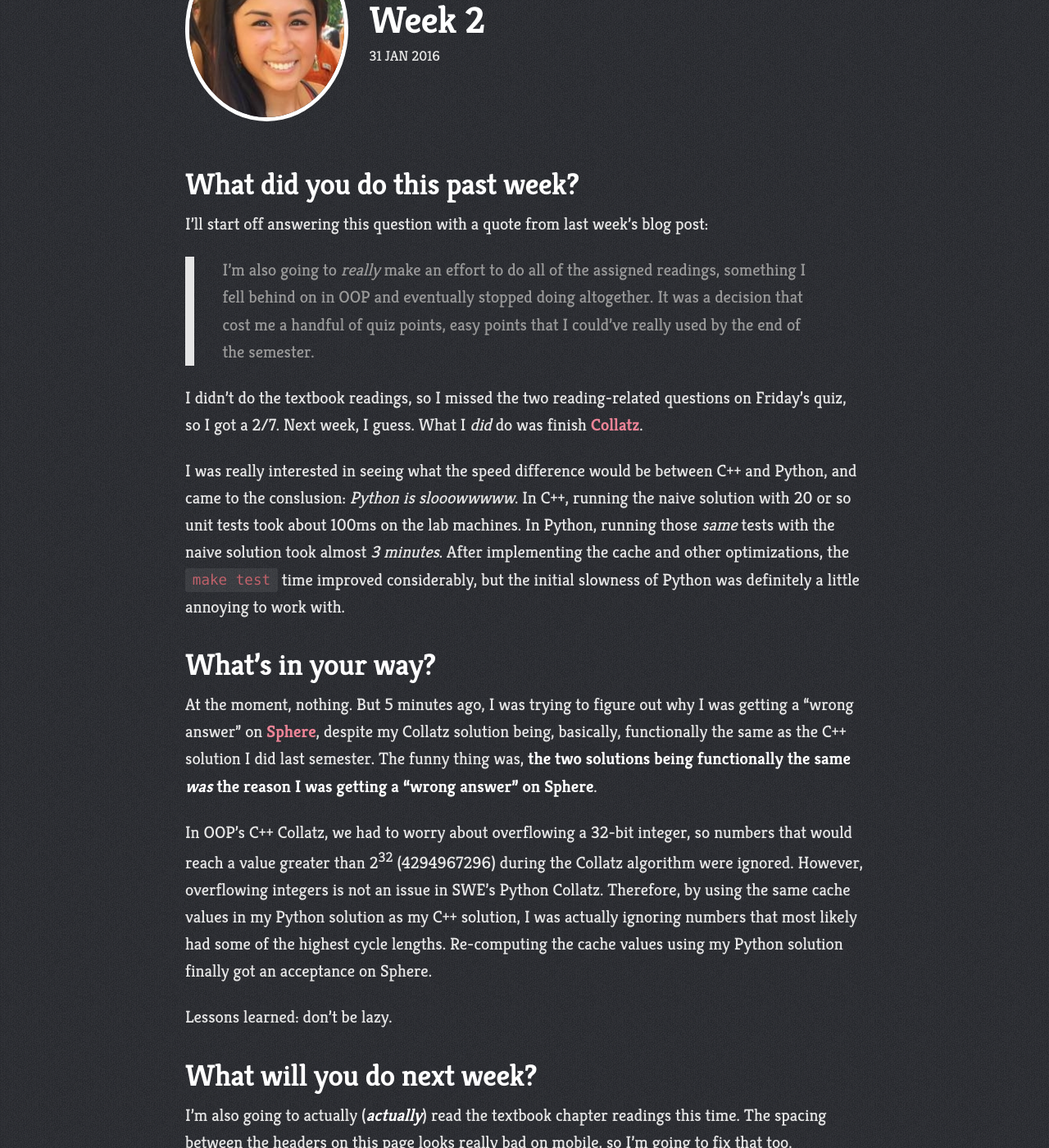
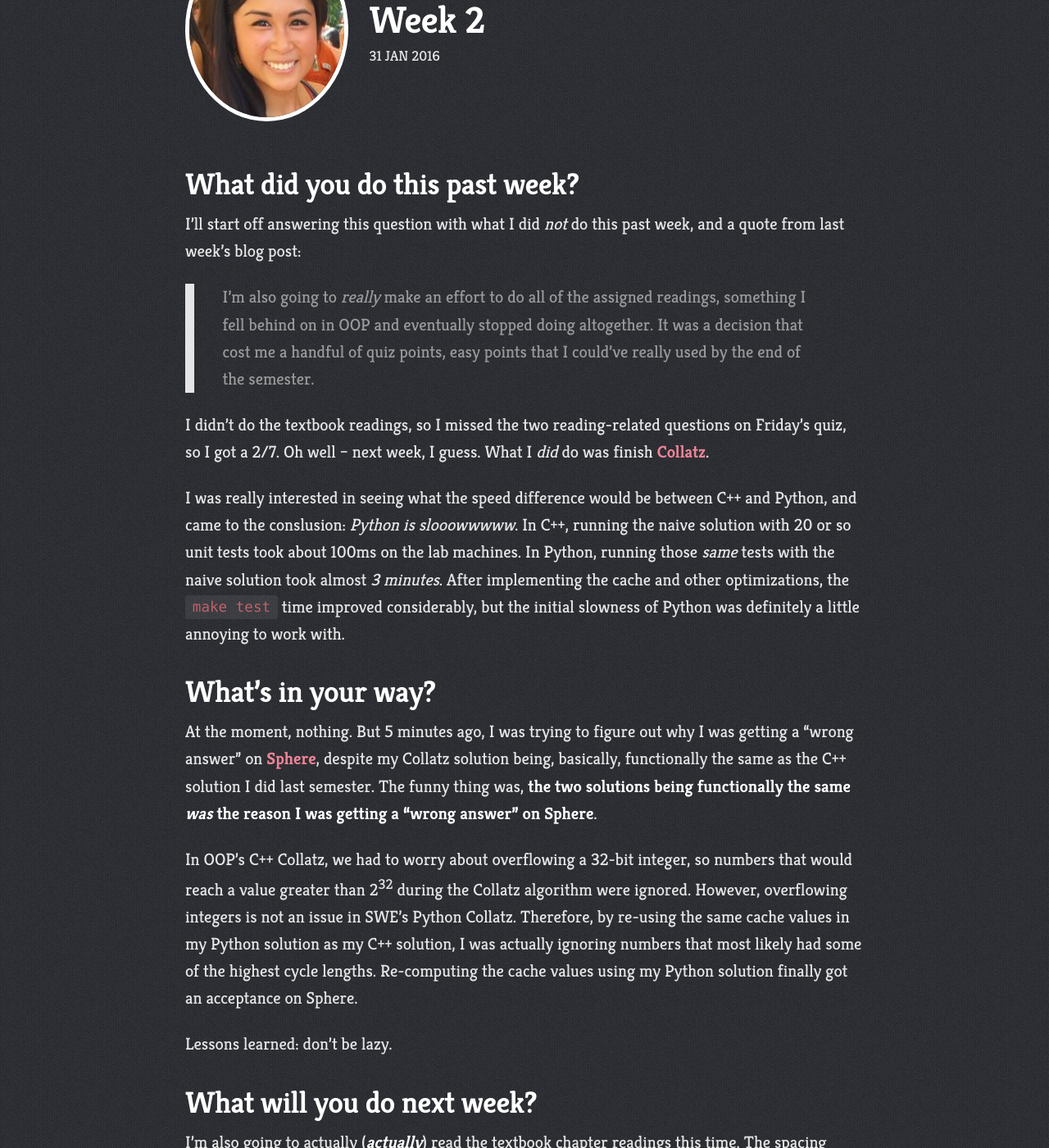
Before and after one commit to kristinedomingo/cs373-blog, a Jekyll site: the page built from _posts/2016-01-31-week-2.md, in a window 1280 px wide and 1400 px high, scrolled down 209 px. Shown: the whole window at 82% size. Built offline with Jekyll 4.4.1, drawn with Linux system fonts in a browser that asks for light colours; Markdown is read by kramdown in place of the engine named in the settings.

Commit message:
Rewordings

```diff
--- a/_posts/2016-01-31-week-2.md
+++ b/_posts/2016-01-31-week-2.md
@@ -1,5 +1,6 @@
 ## What did you do this past week?
-I'll start off answering this question with a quote from last week's blog post:
+I'll start off answering this question with what I did *not* do this past week,
+and a quote from last week's blog post:
 
 > I'm also going to *really* make an effort to do all of the assigned
 readings, something I fell behind on in OOP and eventually stopped doing
@@ -7,7 +8,8 @@ altogether. It was a decision that cost me a handful of quiz points, easy points
 that I could've really used by the end of the semester.
 
 I didn't do the textbook readings, so I missed the two reading-related questions
-on Friday's quiz, so I got a 2/7. Next week, I guess. What I *did* do was finish
+on Friday's quiz, so I got a 2/7. Oh well -- next week, I guess. What I *did*
+do was finish
 [Collatz](http://www.cs.utexas.edu/users/downing/cs373/projects/Collatz.html).
 
 I was really interested in seeing what the speed difference would be
@@ -30,8 +32,8 @@ solutions being functionally the same _was_ the reason I was getting a
 
 In OOP's C++ Collatz, we had to worry about overflowing
 a 32-bit integer, so numbers that would reach a value greater than 2<sup>32</sup>
-(4294967296) during the Collatz algorithm were ignored. However, overflowing
-integers is not an issue in SWE's Python Collatz. Therefore, by using the same
+during the Collatz algorithm were ignored. However, overflowing
+integers is not an issue in SWE's Python Collatz. Therefore, by re-using the same
 cache values in my Python solution as my C++ solution, I was actually ignoring
 numbers that most likely had some of the highest cycle lengths. Re-computing the
 cache values using my Python solution finally got an acceptance on Sphere.
```
